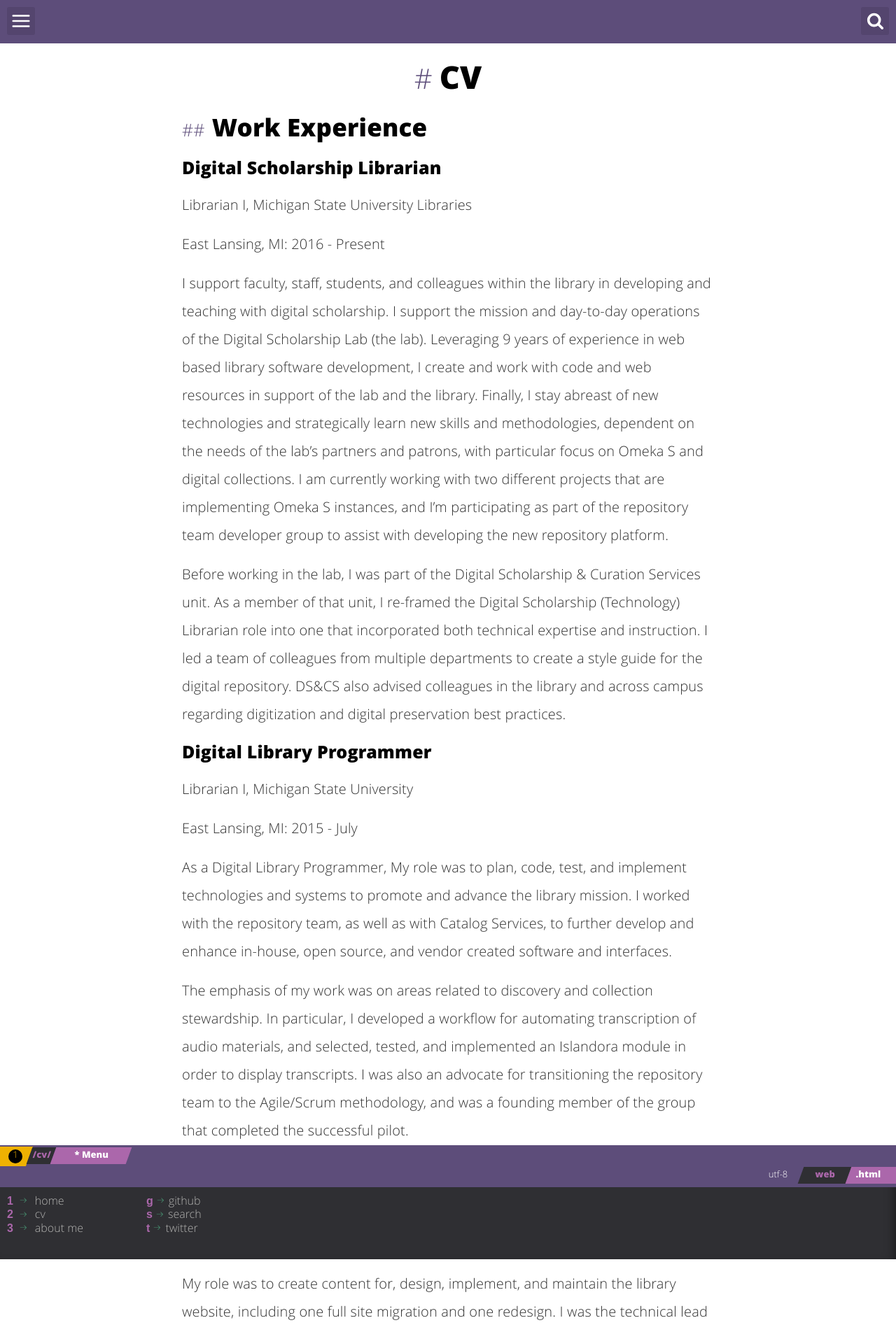
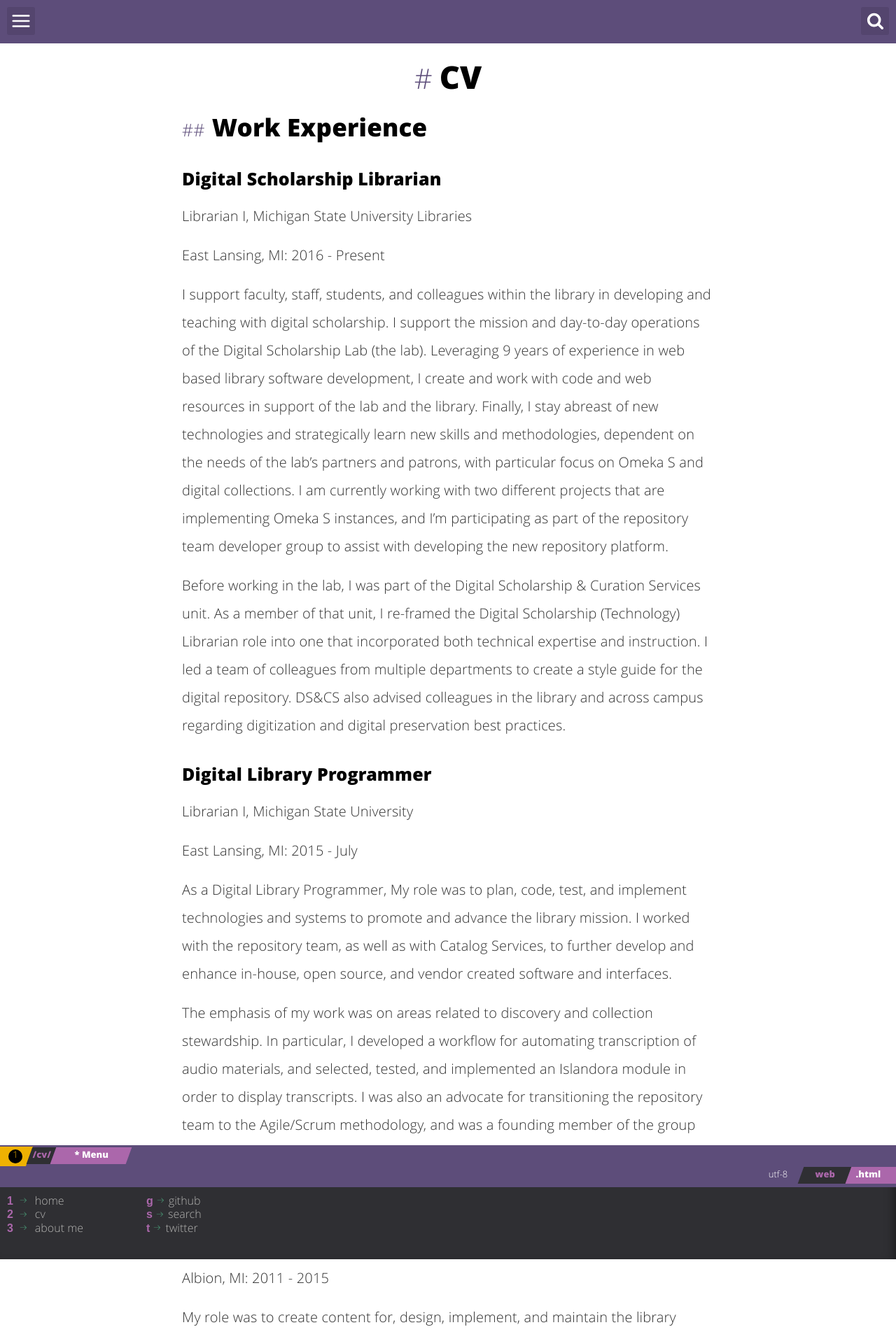
Before and after one commit to mkudzia/mkudzia.github.io, a Jekyll site: the page built from cv.html, in a window 1280 px wide. Shown: the top 1904 px of the page at 70% size. Built offline with Jekyll 4.4.1, drawn with Linux system fonts in a browser that asks for light colours.

Commit message:
re-trying a fix for h3 css

```diff
--- a/assets/css/main.css
+++ b/assets/css/main.css
@@ -840,9 +840,6 @@ body.search-overlay:after {
     transform: translateX(-10px)
 }
 
-.cv h3 {
-  padding-top: 1rem;
-}
 
 html,
 body {
@@ -1178,6 +1175,10 @@ body {
     font-size: 1.125rem;
     line-height: 2;
     letter-spacing: .01rem;
+}
+
+.post-content h3 {
+  padding-top: 1rem;
 }
 
 .post-content p .subheader,
```
